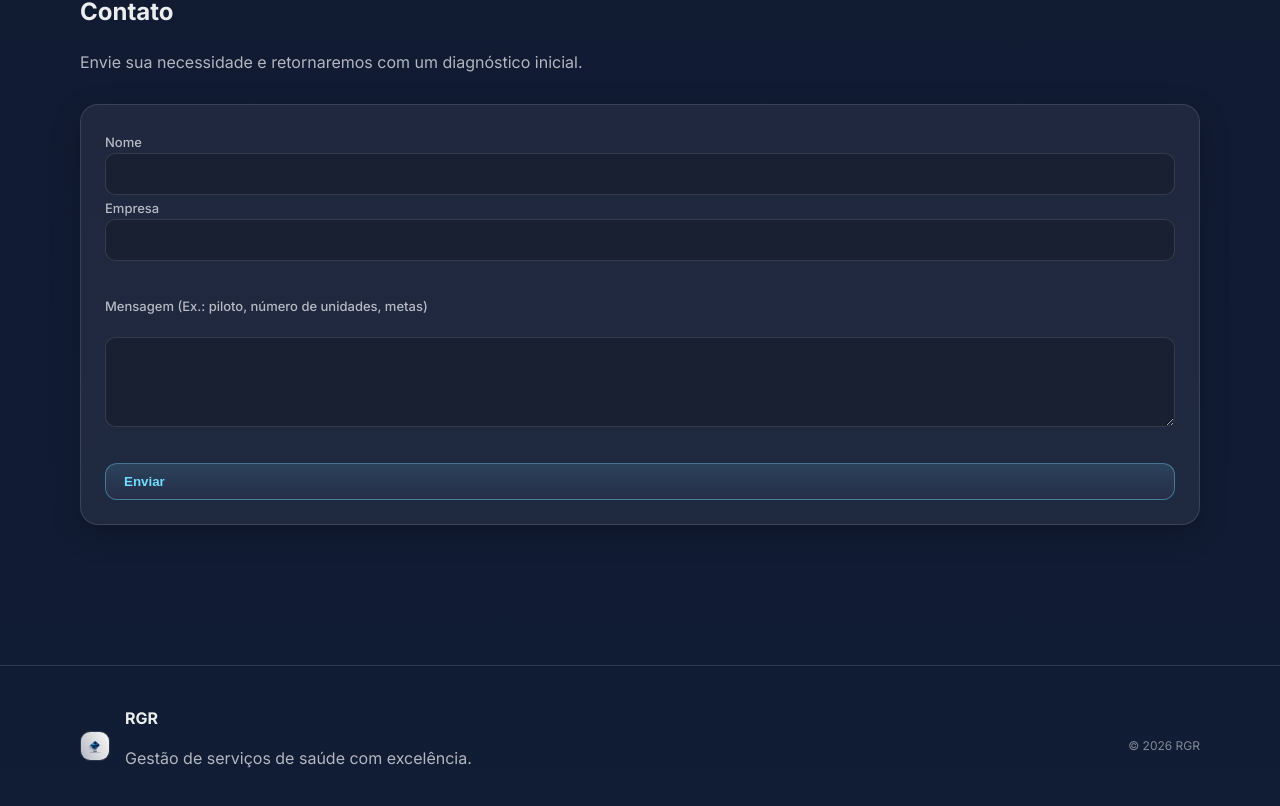
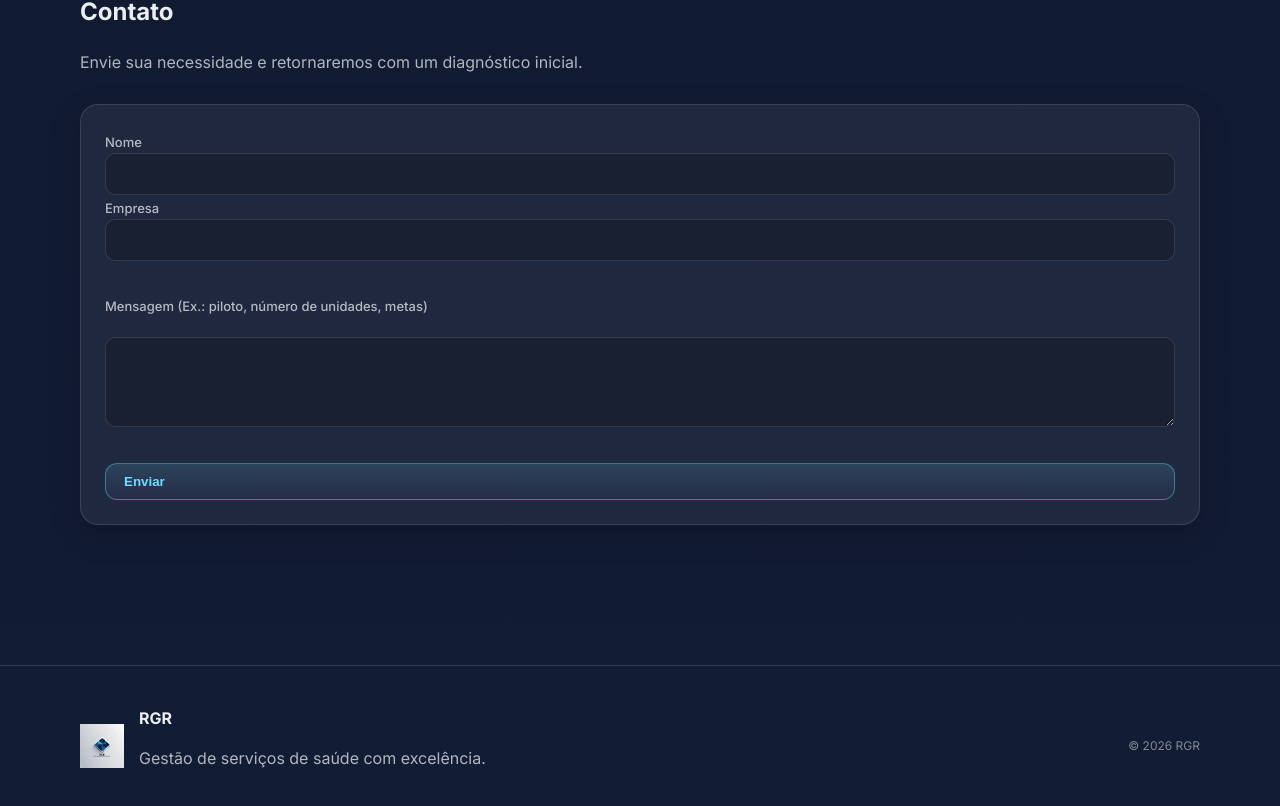
Before and after one commit to YooDxE3/rgr-website-tech, a Next.js app: page / in a window 1280 px wide. Shown: the part 5125-5931 px from the top of the page. Built offline with nearby package versions, Linux system fonts and the light colour scheme.

Commit message:
tentando arrumar logo

```diff
--- a/src/components/Site.tsx
+++ b/src/components/Site.tsx
@@ -239,7 +239,14 @@ export default function Site({ lang }: { lang: Lang }) {
         <footer className="footer">
           <div className="container footer__inner">
             <div className="foot">
-              <Image src="/assets/logo-rgr.jpeg" alt="" className="logo logo--sm" width={30} height={30} />
+              {/* Tag HTML normal, sem otimização */}
+<img
+  src="/assets/logo-rgr.jpeg"
+  alt="RGR"
+  width="44"
+  height="44"
+  style={{ objectFit: "contain" }}
+/>
               <div>
                 <strong>RGR</strong>
                 <p className="muted">{t.footer.description}</p>
```
